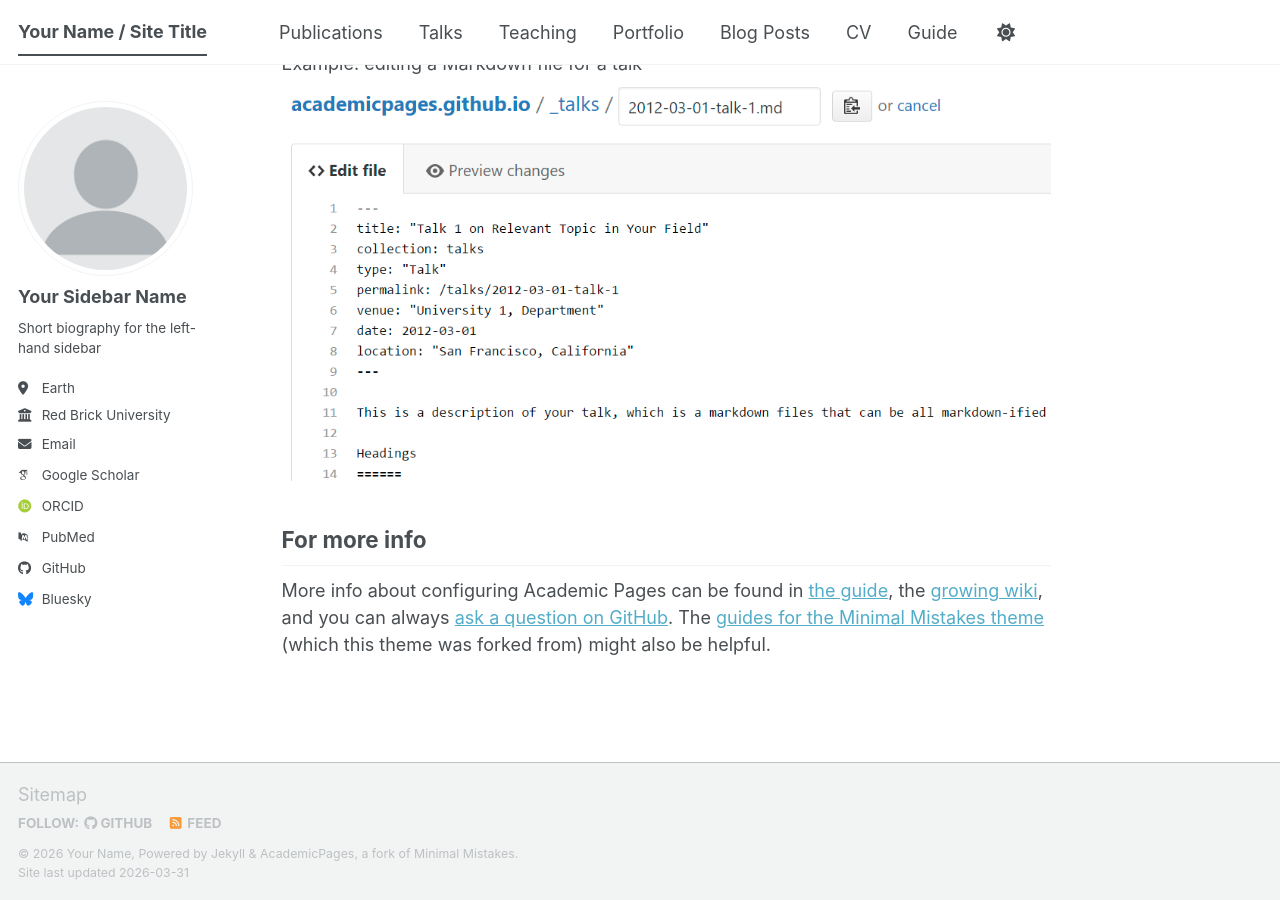
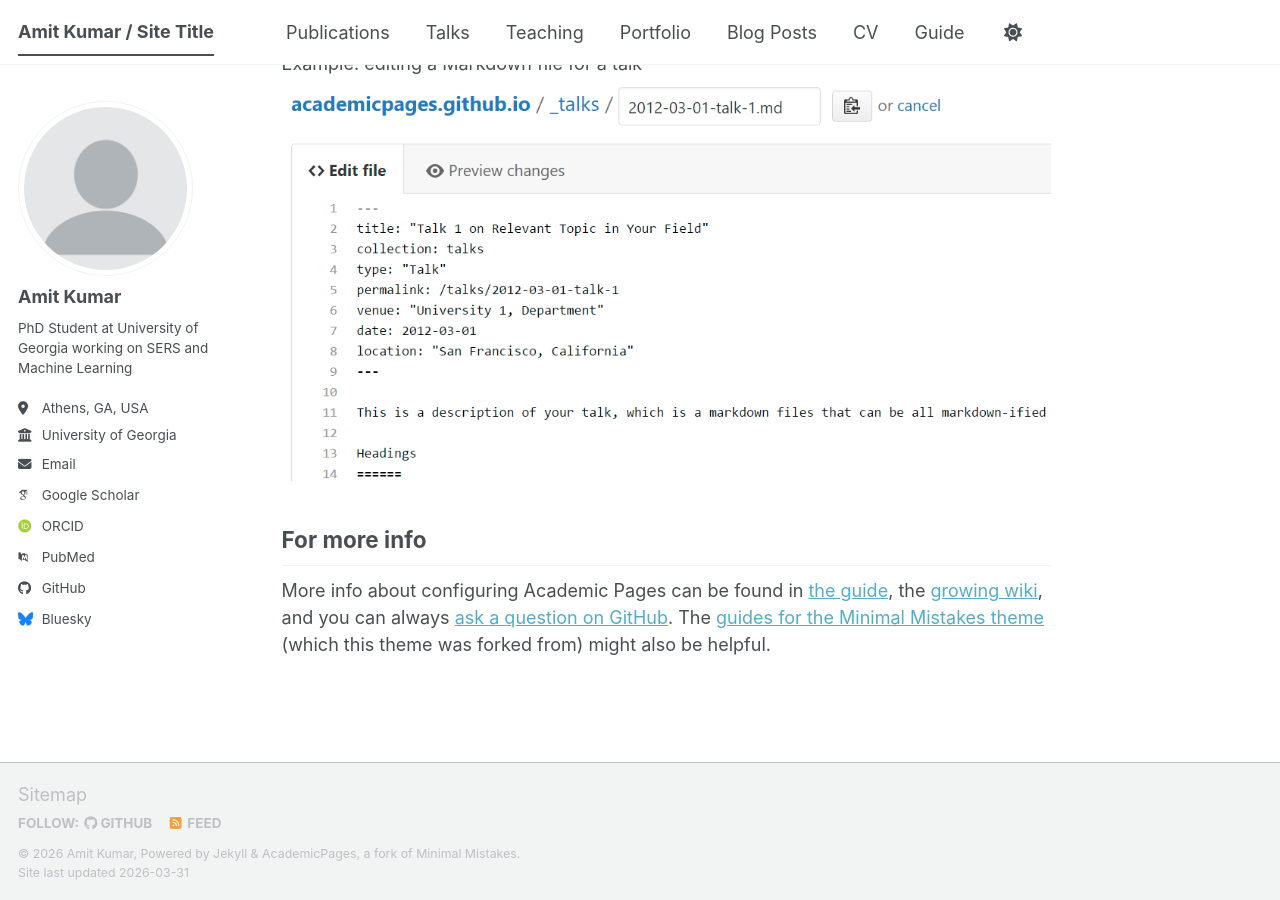
Before and after one commit to AmitKumar-SERS/AmitKumar-SERS.github.io, a Jekyll site: the page built from _pages/about.md, in a window 1280 px wide and 900 px high, scrolled down 2720 px. Built offline with Jekyll 4.4.1, drawn with Linux system fonts in a browser that asks for light colours; some web fonts are replaced; a script bundle is joined from its source files by our own code; library files that are not in the unit come from our copies.

Commit message:
Update _config.yml

```diff
--- a/_config.yml
+++ b/_config.yml
@@ -9,14 +9,14 @@
 # Basic Site Settings
 locale                   : "en-US"
 site_theme               : "default" # The available themes options are "default", "air", "sunrise", "mint", "dirt" and "contrast"
-title                    : "Your Name / Site Title"
+title                    : "Amit Kumar / Site Title"
 title_separator          : "-"
-name                     : &name "Your Name"
-description              : &description "Your Name's academic portfolio"   # Update this with a general description of your site, this is the default if not overridden by a page
-url                      : https://academicpages.github.io # The base hostname & protocol for your site e.g. "https://[your GitHub username].github.io",
+name                     : &name "Amit Kumar"
+description              : &description "PhD Student | SERS and Machine Learning Research"   # Update this with a general description of your site, this is the default if not overridden by a page
+url                      : https://amitkumar-sers.github.io # The base hostname & protocol for your site e.g. "https://[your GitHub username].github.io",
                                                            # or if you already have some other page hosted on Github then use "https://[your GitHub username].github.io/[Your Repo Name]"
 baseurl                  : "" # the subpath of your site, e.g. "/blog"
-repository               : "academicpages/academicpages.github.io"
+repository               : "AmitKumar-SERS/AmitKumar-SERS.github.io"
 
 # Site Author - The following control what appear as part of the author content on the side bar.
 #               If a field is blank the icon and link will not appear, otherwise it will be shown.
@@ -24,13 +24,13 @@
 author:
   # Biographic information
   avatar           : "profile.png"
-  name             : "Your Sidebar Name"
+  name             : "Amit Kumar"
   pronouns         : # example: "she/her"
-  bio              : "Short biography for the left-hand sidebar"
-  location         : "Earth"
-  employer         : "Red Brick University"
+  bio              : "PhD Student at University of Georgia working on SERS and Machine Learning"
+  location         :  "Athens, GA, USA"
+  employer         : "University of Georgia"
   uri              : # URL
-  email            : "none@example.org"
+  email            : "Amit.Kumar@uga.edu"
 
   # Academic websites
   academia         : # URL
```
